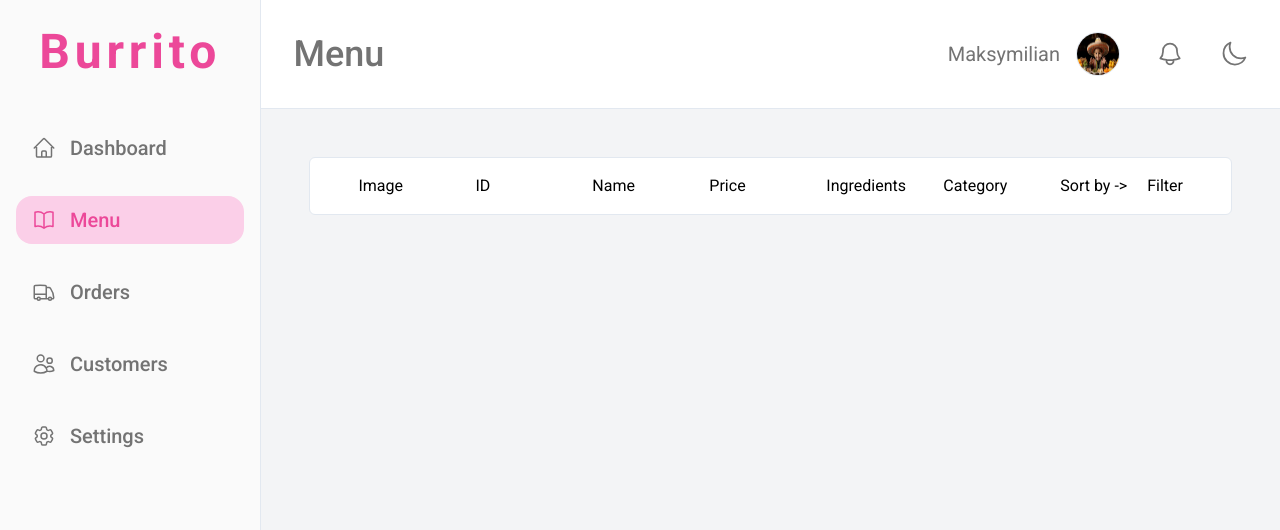
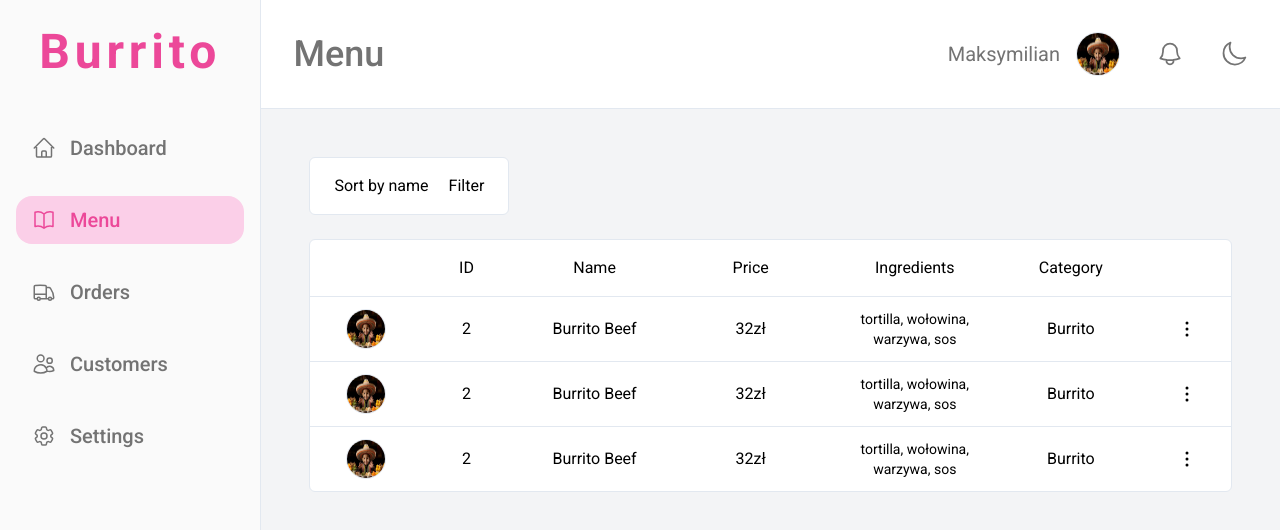
Before and after one commit to maxszymanski/burrito-admin, a Next.js app: page /menu in a window 1280 px wide. Shown: the top 530 px of the page. Built offline with nearby package versions, Linux system fonts and the light colour scheme.

Commit message:
create menu row and menu button

```diff
--- a/app/_components/Avatar.js
+++ b/app/_components/Avatar.js
@@ -16,10 +16,9 @@ function Avatar() {
 	useClickOutside(userRef, handleCloseUser)
 
 	return (
-		<div className="flex items-center gap-4 relative">
+		<div ref={userRef} className="flex items-center gap-4 relative">
 			<p className="hidden md:block text-xl dark:text-darktext">Maksymilian</p>
 			<button
-				ref={userRef}
 				onClick={() => setIsUserOpen(is => !is)}
 				className="flex items-center gap-2.5 text-lighttext hover:text-primary transition-colors duration-300 cursor-pointer dark:text-darktext dark:hover:text-darkPrimary ">
 				<Image
--- /dev/null
+++ b/app/_components/Container.js
@@ -0,0 +1,5 @@
+function Container({ children }) {
+	return <div className="w-full max-w-7xl mx-auto">{children}</div>
+}
+
+export default Container
--- /dev/null
+++ b/app/_components/MenuButton.js
@@ -0,0 +1,53 @@
+'use client'
+import { useRef, useState } from 'react'
+import MenuList from './MenuList'
+import useClickOutside from '../_hooks/useClickOutside'
+
+function MenuButton() {
+	const [position, setPosition] = useState(null)
+	const [isMenuOpen, setIsMenuOpen] = useState(false)
+	const menuRef = useRef(null)
+
+	function handleClick(e) {
+		e.stopPropagation()
+		const rect = e.target.closest('button').getBoundingClientRect()
+		setPosition({
+			x: window.innerWidth - rect.width - rect.x + 10,
+			y: rect.y + rect.height + 4,
+		})
+
+		setIsMenuOpen(is => !is)
+	}
+
+	const handleCloseMenu = () => {
+		if (!isMenuOpen) return
+		setIsMenuOpen(false)
+	}
+
+	useClickOutside(menuRef, handleCloseMenu)
+
+	return (
+		<div className="flex items-center justify-center" ref={menuRef}>
+			<button
+				className="dark:hover:text-darkPrimary hover:text-primary duration-300 transition-colors w-6 p-1"
+				onClick={handleClick}>
+				<svg
+					xmlns="http://www.w3.org/2000/svg"
+					fill="none"
+					viewBox="0 0 24 24"
+					strokeWidth={1.5}
+					stroke="currentColor"
+					className="size-6">
+					<path
+						strokeLinecap="round"
+						strokeLinejoin="round"
+						d="M12 6.75a.75.75 0 1 1 0-1.5.75.75 0 0 1 0 1.5ZM12 12.75a.75.75 0 1 1 0-1.5.75.75 0 0 1 0 1.5ZM12 18.75a.75.75 0 1 1 0-1.5.75.75 0 0 1 0 1.5Z"
+					/>
+				</svg>
+			</button>
+			<MenuList position={position} isOpen={isMenuOpen} />
+		</div>
+	)
+}
+
+export default MenuButton
--- /dev/null
+++ b/app/_components/MenuList.js
@@ -0,0 +1,17 @@
+'use client'
+
+function MenuList({ position, isOpen }) {
+	if (position)
+		return (
+			<div
+				style={{
+					top: `${position.y}px`,
+					right: `${position.x}px`,
+				}}
+				className={`fixed bg-white border border-lightborder z-10 dark:bg-darkSecondBg dark:border-darkborder rounded-lg w-44 h-44
+				${isOpen ? 'block' : 'hidden'}
+			 `}></div>
+		)
+}
+
+export default MenuList
--- a/app/_components/NavigationLink.js
+++ b/app/_components/NavigationLink.js
@@ -6,7 +6,7 @@ function NavigationLink({ to, children }) {
 	const pathname = usePathname()
 	return (
 		<li
-			className={`md:hover:bg-lightPrimary transition-colors duration-300 md:hover:text-primary  rounded-2xl dark:hover:text-darkPrimary lg:dark:hover:bg-darktext ${
+			className={`md:hover:bg-lightPrimary transition-colors duration-300 md:hover:text-primary  rounded-2xl dark:hover:text-darkPrimary md:dark:hover:bg-darktext ${
 				pathname === to ? 'lg:bg-lightPrimary text-primary dark:text-darkPrimary lg:dark:bg-darktext' : ''
 			}`}>
 			<Link className=" w-full flex items-center gap-3.5 py-2.5 lg:px-4 px-2.5 " href={to}>
--- a/app/_components/OrderStats.js
+++ b/app/_components/OrderStats.js
@@ -17,10 +17,9 @@ export const getStaticProps = async () => {
 }
 
 function OrderStats({ orders }) {
-	console.log(orders)
 	return (
 		<div className="flex items-center justify-between gap-5 text-primary dark:text-darkPrimary">
-			<StatsCart title="Orders" quantity={orders}>
+			<StatsCart title="Orders" quantity="1,850">
 				<svg
 					xmlns="http://www.w3.org/2000/svg"
 					fill="none"
--- a/app/_components/StatsCart.js
+++ b/app/_components/StatsCart.js
@@ -1,11 +1,11 @@
 function StatsCart({ children, title, quantity }) {
 	return (
-		<div className="min-w-72 max-w-[23rem] h-48 bg-white rounded-lg shrink-0 dark:bg-darkbg border border-slate-200 dark:border-darkborder">
+		<div className="w-52 xl:w-1/5 h-48 bg-white rounded-lg shrink-0 dark:bg-darkbg border border-slate-200 dark:border-darkborder">
 			<div className="flex items-center gap-4 p-6">
 				<div className=" rounded-full bg-pink-200 dark:bg-darktext p-3">{children}</div>
 				<div className="flex flex-col justify-between text-gray-500 font-medium dark:text-darkPrimary">
 					<p>{title}</p>
-					<p className="text-gray-700 font-bold text-2xl dark:text-darktext">{quantity}</p>
+					<p className="text-gray-700 font-bold xl:text-2xl dark:text-darktext">{quantity}</p>
 				</div>
 			</div>
 			<div>wykres</div>
--- a/app/menu/page.js
+++ b/app/menu/page.js
@@ -1,32 +1,86 @@
+'use client'
+import Image from 'next/image'
+import Container from '../_components/Container'
+import MenuButton from '../_components/MenuButton'
+
 function Menu() {
 	return (
-		<main className="bg-secondBg w-full p-12 overflow-x-auto h-full dark:bg-darkSecondBg">
-			<div className="w-full border border-lightborder dark:border-darkborder bg-white  rounded-md dark:bg-darkbg ">
-				<div className="flex justify-between px-12 py-4">
-					<div className="w-20">
-						<p>Image</p>
+		<main className="bg-secondBg w-full py-12 px-6 md:px-12 h-full dark:bg-darkSecondBg">
+			<Container>
+				<div className="flex gap-5 w-fit border border-lightborder dark:border-darkborder bg-white  rounded-md dark:bg-darkbg py-4 px-6 text-nowrap mb-6 ">
+					<p>Sort by name</p>
+					<p>Filter</p>
 				</div>
-					<div className="w-20">
+				<div className="w-full border border-lightborder dark:border-darkborder bg-white  rounded-md dark:bg-darkbg overflow-auto">
+					<div className="flex justify-between gap-2 px-9 py-4  text-sm md:text-base w-max md:w-full text-center ">
+						<div className="w-10"></div>
+						<div className="w-10 ">
 							<p>ID</p>
 						</div>
-					<div className="w-20">
+						<div className="w-24 ">
 							<p>Name</p>
 						</div>
-					<div className="w-20">
+						<div className="w-24 ">
 							<p>Price</p>
 						</div>
-					<div className="w-20">
+						<div className="w-28 ">
 							<p>Ingredients</p>
 						</div>
-					<div className="w-20">
+						<div className="w-20 ">
 							<p>Category</p>
 						</div>
-					<div className="flex gap-5 ">
-						<p>Sort by {`->`}</p>
-						<p>Filter</p>
+						<div className="w-6 "></div>
+					</div>
+					<div className="flex justify-between items-center gap-2 px-4 py-3  text-sm md:text-base w-max text-center md:w-full md:px-9 border-t dark:border-darkborder border-lightborder relative">
+						<Image
+							src="/user2.webp"
+							width={40}
+							height={40}
+							alt="foto"
+							className="h-10 w-10 object-center  rounded-full border dark:border-darkborder border-lightborder"
+						/>
+						<p className="w-10 ml-5 md:ml-0">2</p>
+						<p className="w-24">Burrito Beef</p>
+						<p className="w-24">32zł</p>
+						<p className="w-28 text-sm">tortilla, wołowina, warzywa, sos</p>
+						<p className="w-20">Burrito</p>
+
+						<MenuButton />
+					</div>
+					<div className="flex justify-between items-center gap-2 px-4 py-3  text-sm md:text-base w-max text-center md:w-full md:px-9 border-t dark:border-darkborder border-lightborder relative">
+						<Image
+							src="/user2.webp"
+							width={40}
+							height={40}
+							alt="foto"
+							className="h-10 w-10 object-center  rounded-full border dark:border-darkborder border-lightborder"
+						/>
+						<p className="w-10 ml-5 md:ml-0">2</p>
+						<p className="w-24">Burrito Beef</p>
+						<p className="w-24">32zł</p>
+						<p className="w-28 text-sm">tortilla, wołowina, warzywa, sos</p>
+						<p className="w-20">Burrito</p>
+
+						<MenuButton />
+					</div>
+					<div className="flex justify-between items-center gap-2 px-4 py-3  text-sm md:text-base w-max text-center md:w-full md:px-9 border-t dark:border-darkborder border-lightborder relative">
+						<Image
+							src="/user2.webp"
+							width={40}
+							height={40}
+							alt="foto"
+							className="h-10 w-10 object-center  rounded-full border dark:border-darkborder border-lightborder"
+						/>
+						<p className="w-10 ml-5 md:ml-0">2</p>
+						<p className="w-24">Burrito Beef</p>
+						<p className="w-24">32zł</p>
+						<p className="w-28 text-sm">tortilla, wołowina, warzywa, sos</p>
+						<p className="w-20">Burrito</p>
+
+						<MenuButton />
 					</div>
 				</div>
-			</div>
+			</Container>
 		</main>
 	)
 }
--- a/app/page.js
+++ b/app/page.js
@@ -1,11 +1,12 @@
+import Container from './_components/Container'
 import OrderStats from './_components/OrderStats'
 
 export default function Home() {
 	return (
-		<main className="bg-secondBg w-full h-full py-12 px-8 dark:bg-darkSecondBg overflow-x-auto 2xl:overflow-x-hidden ">
-			<div className="w-full max-w-7xl mx-auto">
+		<main className="bg-secondBg w-full h-full p-12  dark:bg-darkSecondBg overflow-x-auto">
+			<Container>
 				<OrderStats />
-			</div>
+			</Container>
 		</main>
 	)
 }
```
Lines whose indentation alone changed are shown as unchanged.
